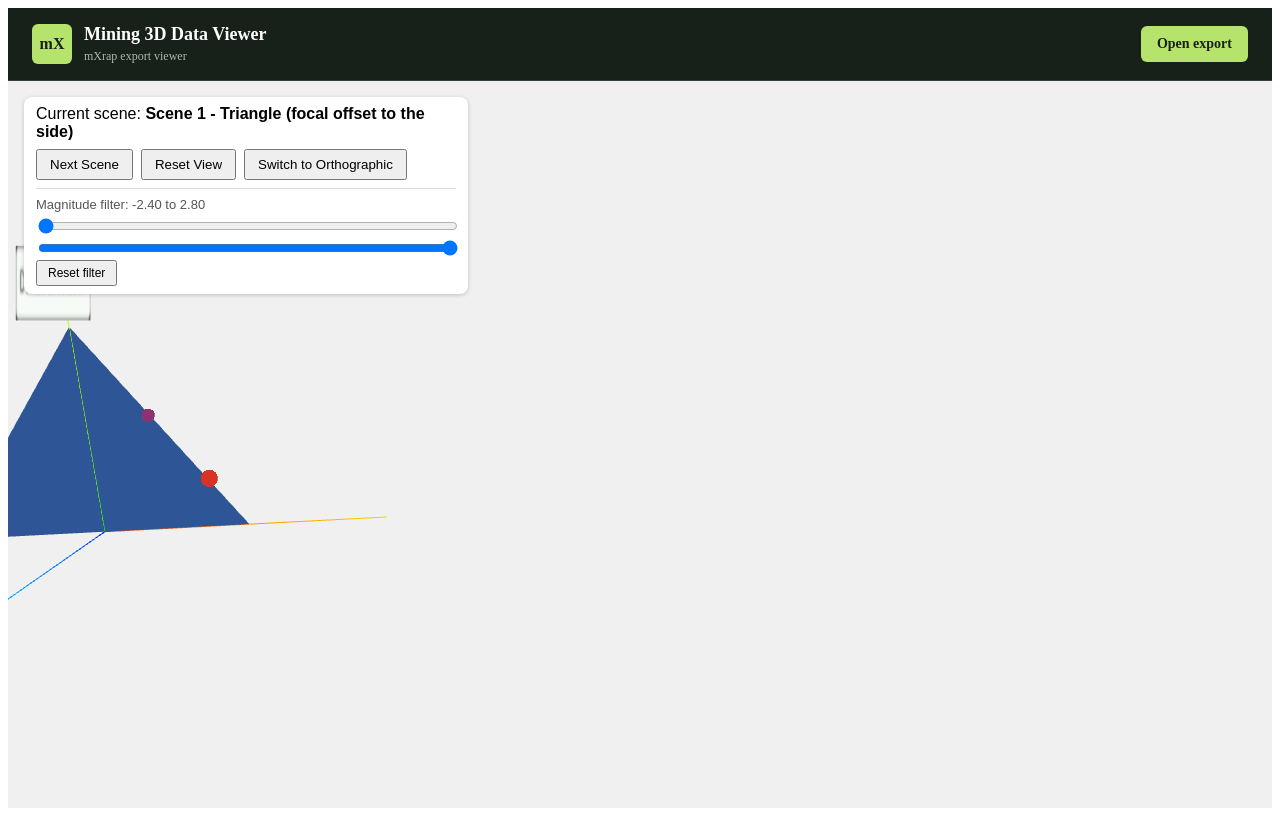
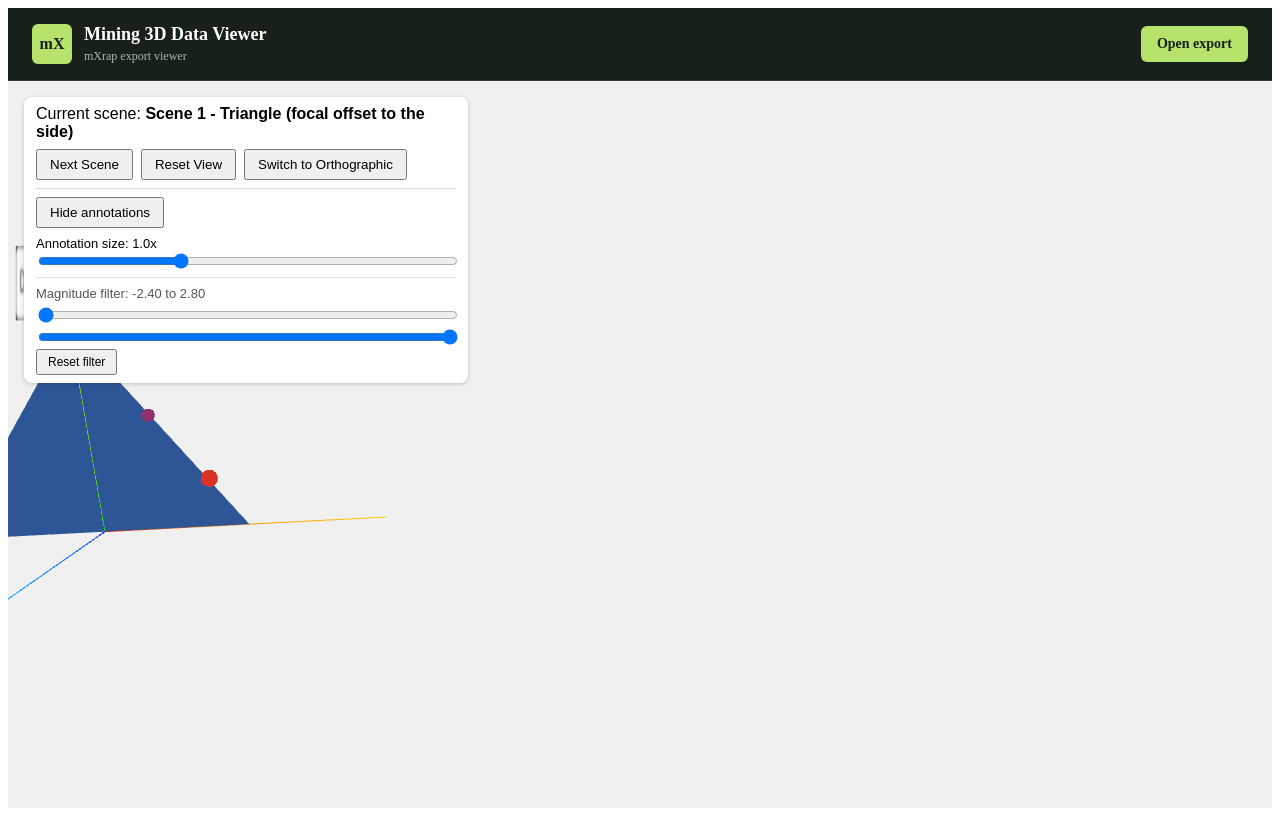
Before and after one commit to sharmashantanu319/Mining-3d-data-viewer, a Next.js app in the folder mxrap-viewer/: page / in a window 1280 px wide. Built offline with nearby package versions, Linux system fonts and the light colour scheme.

Commit message:
1. Added annotations feature to ThreeScene component and updated page.js accordingly. 2. Added size property for annotations in ThreeScene component. 3. Added functionality to toggle annotations visibility in ThreeScene component.

```diff
--- a/mxrap-viewer/app/components/ThreeScene.jsx
+++ b/mxrap-viewer/app/components/ThreeScene.jsx
@@ -116,12 +116,30 @@ function getDemoRenderOptions(pointSeriesData, sizing = {}) {
   };
 }
 
-const ThreeScene = forwardRef(function ThreeScene({ sceneData, projectionMode = "perspective" }, ref) {
+const ThreeScene = forwardRef(function ThreeScene(
+  {
+    sceneData,
+    projectionMode = "perspective",
+    annotationsVisible = true,
+    annotationScale = 1,
+  },
+  ref
+) {
   const containerRef = useRef(null);
   const cameraRef = useRef(null);
   const controlsRef = useRef(null);
   const homeViewRef = useRef(null); // { position, target } to return to on reset
   const cancelAnimationRef = useRef(null);
+  const annotationsRef = useRef([]);
+  const annotationSettingsRef = useRef({ annotationsVisible, annotationScale });
+  annotationSettingsRef.current = { annotationsVisible, annotationScale };
+
+  useEffect(() => {
+    annotationsRef.current.forEach(({ object, baseScale }) => {
+      object.visible = annotationsVisible;
+      object.scale.setScalar(baseScale * annotationScale);
+    });
+  }, [annotationsVisible, annotationScale]);
 
   useImperativeHandle(ref, () => ({
     resetView() {
@@ -227,7 +245,15 @@ const ThreeScene = forwardRef(function ThreeScene({ sceneData, projectionMode =
       if (!annotationData?.text) return;
       const annotation = buildAnnotation(annotationData);
       scene.add(annotation);
-      annotations.push(annotation);
+      annotations.push({
+        object: annotation,
+        baseScale: Number.isFinite(annotationData.scale) ? annotationData.scale : 10,
+      });
+    });
+    annotationsRef.current = annotations;
+    annotationsRef.current.forEach(({ object, baseScale }) => {
+      object.visible = annotationSettingsRef.current.annotationsVisible;
+      object.scale.setScalar(baseScale * annotationSettingsRef.current.annotationScale);
     });
 
     // Keep the orthographic point-size uniforms in step with zoom / resize.
@@ -289,7 +315,8 @@ const ThreeScene = forwardRef(function ThreeScene({ sceneData, projectionMode =
         pointCloud.material.dispose();
       });
 
-      annotations.forEach(disposeAnnotation);
+      annotations.forEach(({ object }) => disposeAnnotation(object));
+      annotationsRef.current = [];
 
       controls.dispose();
       renderer.dispose();
--- a/mxrap-viewer/app/page.js
+++ b/mxrap-viewer/app/page.js
@@ -20,6 +20,8 @@ export default function Home() {
   const [errors, setErrors] = useState([]);
   const [fileName, setFileName] = useState(null);
   const [projectionMode, setProjectionMode] = useState("perspective");
+  const [annotationsVisible, setAnnotationsVisible] = useState(true);
+  const [annotationScale, setAnnotationScale] = useState(1);
   const [magnitudeRange, setMagnitudeRange] = useState(null); // null = unfiltered (full domain)
   // Tracks which scene `magnitudeRange` was picked for, so switching scenes
   // can reset it (a range picked for one scene's magnitude domain is not
@@ -171,6 +173,29 @@ export default function Home() {
             {projectionMode === "perspective" ? "Switch to Orthographic" : "Switch to Perspective"}
           </button>
 
+          <div style={{ marginTop: 8, paddingTop: 8, borderTop: "1px solid #ddd" }}>
+            <button
+              onClick={() => setAnnotationsVisible((visible) => !visible)}
+              style={{ padding: "6px 12px", cursor: "pointer" }}
+              aria-pressed={annotationsVisible}
+            >
+              {annotationsVisible ? "Hide annotations" : "Show annotations"}
+            </button>
+            <label style={{ display: "block", marginTop: 8, fontSize: 13 }}>
+              Annotation size: {annotationScale.toFixed(1)}x
+              <input
+                type="range"
+                min="0.5"
+                max="2"
+                step="0.1"
+                value={annotationScale}
+                onChange={(event) => setAnnotationScale(Number(event.target.value))}
+                style={{ display: "block", width: "100%" }}
+                aria-label="Annotation size"
+              />
+            </label>
+          </div>
+
           {filterable && (
             <div style={{ marginTop: 8, paddingTop: 8, borderTop: "1px solid #ddd" }}>
               <div style={{ marginBottom: 4, fontSize: 13, color: "#555" }}>
@@ -213,7 +238,13 @@ export default function Home() {
           )}
         </div>
 
-        <ThreeScene ref={threeSceneRef} sceneData={displayedScene} projectionMode={projectionMode} />
+        <ThreeScene
+          ref={threeSceneRef}
+          sceneData={displayedScene}
+          projectionMode={projectionMode}
+          annotationsVisible={annotationsVisible}
+          annotationScale={annotationScale}
+        />
       </div>
     </main>
   );
```
